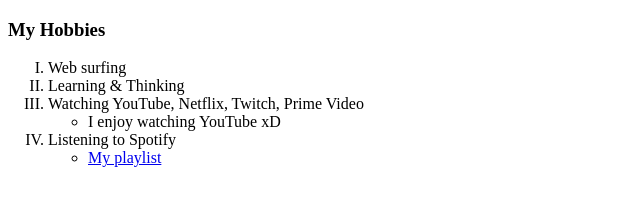
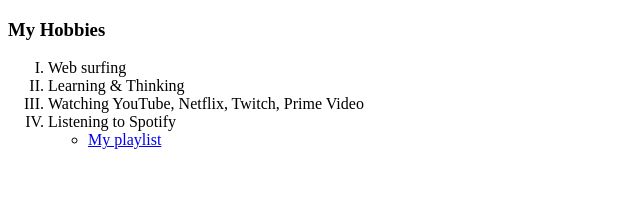
Before and after one commit to dissactive/cv, a plain HTML site: page hobbies.html in a window 1280 px wide. Shown: the whole page, without its empty margins (0-640 px from the left). Drawn offline with Linux system fonts and the light colour scheme.

Commit message:
Update hobbies.html
deleted a youtube url

```diff
--- a/hobbies.html
+++ b/hobbies.html
@@ -11,18 +11,13 @@
   <ol type='I' start="1">
     <li>Web surfing</li>
     <li>Learning & Thinking</li>
-    <li>Watching YouTube, Netflix, Twitch, Prime Video
-      <ul>
-        <li>I enjoy watching YouTube xD</li>
-      </ul>
-    </li>
+    <li>Watching YouTube, Netflix, Twitch, Prime Video</li>
     <li>Listening to Spotify
       <ul>
         <li><a href="https://www.spotify.com/us/">My playlist</a></li>
       </ul>
     </li>
 
-
   </ol>
 </body>
 
```
